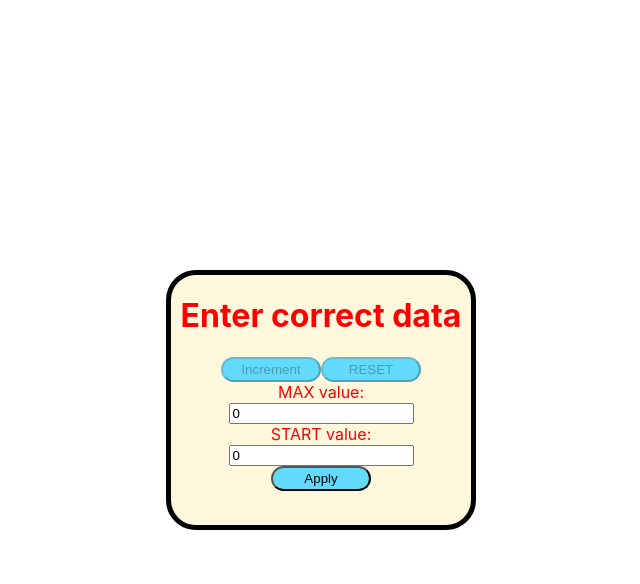
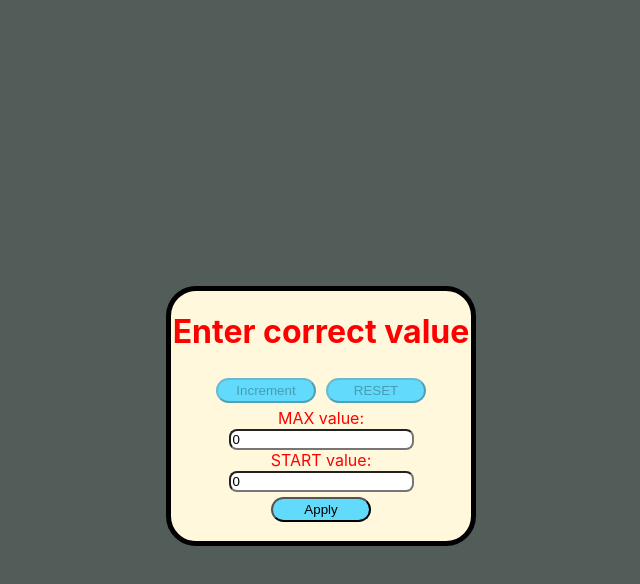
Before and after one commit to ALbirdEX/counter_v2, a React (Create React App) app: page / in a window 1280 px wide. Both pictures are taken after a click on the button "Setup menu". Shown: the top 584 px of the page, without its empty margins (319-959 px from the left). Built offline with nearby package versions, Linux system fonts and the light colour scheme.

Commit message:
update CSS

```diff
--- a/src/App.css
+++ b/src/App.css
@@ -1,7 +1,12 @@
 .App {
-  text-align: center;
-  position: absolute;
-  top: 50%;
-  left: 50%;
-  transform: translate(-50%, -50%);
+    width: 100vw;
+    height: 100vh;
+    background-color: #525d5a;
 }
+.App p {
+    text-align: center;
+    position: absolute;
+    top: 50%;
+    left: 50%;
+    transform: translate(-50%, -50%);
+}
--- a/src/App.tsx
+++ b/src/App.tsx
@@ -3,11 +3,13 @@ import './App.css';
 import {Counter} from "./Counter/Counter";
 
 function App() {
-  return (
-    <div className="App">
-     <Counter/>
-    </div>
-  );
+    return (
+        <div className="App">
+            <p>
+                <Counter/>
+            </p>
+        </div>
+    );
 }
 
 export default App;
--- a/src/Counter/Counter.module.css
+++ b/src/Counter/Counter.module.css
@@ -10,6 +10,11 @@
     height: 25px;
     border-radius: 15px;
     background-color: #61dafb;
+    margin: 5px;
+}
+
+.input {
+    border-radius: 8px;
 }
 
 .count {
--- a/src/Counter/Counter.tsx
+++ b/src/Counter/Counter.tsx
@@ -9,8 +9,8 @@ const MAX_DATA = 0
 
 export const Counter: React.FC = () => {
 
-    const [data, setData] = useState<number>(START_DATA)
-    const [maxData, setMaxData] = useState<number>(MAX_DATA)
+    const [startValue, setStartValue] = useState<number>(START_DATA)
+    const [maxValue, setMaxValue] = useState<number>(MAX_DATA)
     const [collapsed, setCollapsed] = useState<boolean>(false)
 
     useEffect(() => {
@@ -19,35 +19,35 @@ export const Counter: React.FC = () => {
 
         if (startValueAsString) {
             let startValue = JSON.parse(startValueAsString)
-            setData(startValue)
+            setStartValue(startValue)
         }
         if (maxValueAsString) {
             let maxValue = JSON.parse(maxValueAsString)
-            setMaxData(maxValue)
+            setMaxValue(maxValue)
         }
     }, []);
 
     useEffect(() => {
-        localStorage.setItem("startValue", JSON.stringify(data))
-        localStorage.setItem("maxValue", JSON.stringify(maxData))
-    }, [data, maxData])
+        localStorage.setItem("startValue", JSON.stringify(startValue))
+        localStorage.setItem("maxValue", JSON.stringify(maxValue))
+    }, [startValue, maxValue])
 
-    const disabledButton = data >= maxData || data < 0
+    const disabledButton = startValue >= maxValue || startValue < 0
 
-    const outputValue = disabledButton ? "Enter correct data" : data
+    const outputValue = disabledButton ? "Enter correct value" : startValue
 
     const onClickIncrement = () => {
-        setData(data + 1)
+        setStartValue(startValue + 1)
     }
     const onClickReset = () => {
-        setData(START_DATA)
-        setMaxData(MAX_DATA)
+        setStartValue(START_DATA)
+        setMaxValue(MAX_DATA)
     }
     const startValueHandler = (value: number) => {
-        setData(value)
+        setStartValue(value)
     }
     const maxValueHandler = (value: number) => {
-        setMaxData(value)
+        setMaxValue(value)
     }
     const settingHandler = () => {
         setCollapsed(!collapsed)
@@ -59,12 +59,14 @@ export const Counter: React.FC = () => {
                 <div>
                     MAX value:
                 </div>
-                <Input type={"number"} value={maxData} onChange={maxValueHandler}/>
+                <Input type={"number"} value={maxValue} onChange={maxValueHandler}/>
                 <div>
                     START value:
                 </div>
-                <Input type={"number"} value={data} onChange={startValueHandler}/>
-                <Button name={"Apply"} data={data} maxData={data} startData={data}
+                <div>
+                    <Input type={"number"} value={startValue} onChange={startValueHandler}/>
+                </div>
+                <Button name={"Apply"} data={startValue} maxData={startValue} startData={startValue}
                         collapsed={collapsed} onClickHandler={settingHandler}/>
             </>
         )
@@ -75,15 +77,16 @@ export const Counter: React.FC = () => {
             <div>
                 <h1>{outputValue}</h1></div>
             <div>
-                <Button onClickHandler={onClickIncrement} name={"Increment"} maxData={maxData} data={data}
-                        startData={data} disable={disabledButton}/>
-                <Button onClickHandler={onClickReset} name={"RESET"} startData={data} data={data} maxData={maxData}
-                        disable={data === 0}/>
+                <Button onClickHandler={onClickIncrement} name={"Increment"} maxData={maxValue} data={startValue}
+                        startData={startValue} disable={disabledButton}/>
+                <Button onClickHandler={onClickReset} name={"RESET"} startData={startValue} data={startValue}
+                        maxData={maxValue}
+                        disable={startValue === 0}/>
                 <div>
                     {collapsed ?
                         <SettingsBlock/>
                         :
-                        <Button name={"Setup menu"} data={data} maxData={maxData} startData={data}
+                        <Button name={"Setup menu"} data={startValue} maxData={maxValue} startData={startValue}
                                 onClickHandler={settingHandler}/>}
                 </div>
             </div>
--- a/src/Counter/Input.tsx
+++ b/src/Counter/Input.tsx
@@ -1,4 +1,5 @@
 import React, {ChangeEvent} from 'react';
+import classes from "./Counter.module.css";
 
 type InputPropsType = {
     type: string;
@@ -11,8 +12,6 @@ export const Input = (props: InputPropsType) => {
         props.onChange(Number(event.currentTarget.value))
     }
     return (
-        <div>
-            <input value={props.value} type={props.type} onChange={onChangeHandler}/>
-        </div>
+        <input className={classes.input} value={props.value} type={props.type} onChange={onChangeHandler}/>
     );
 };
```
